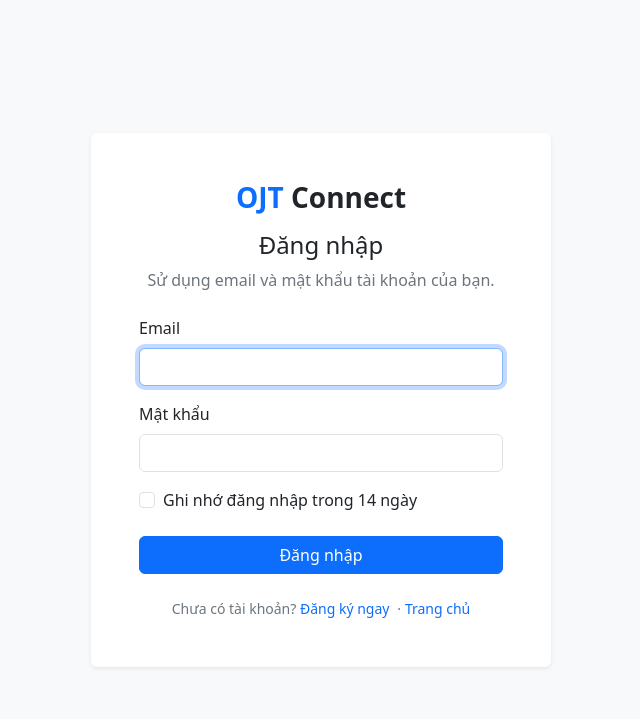
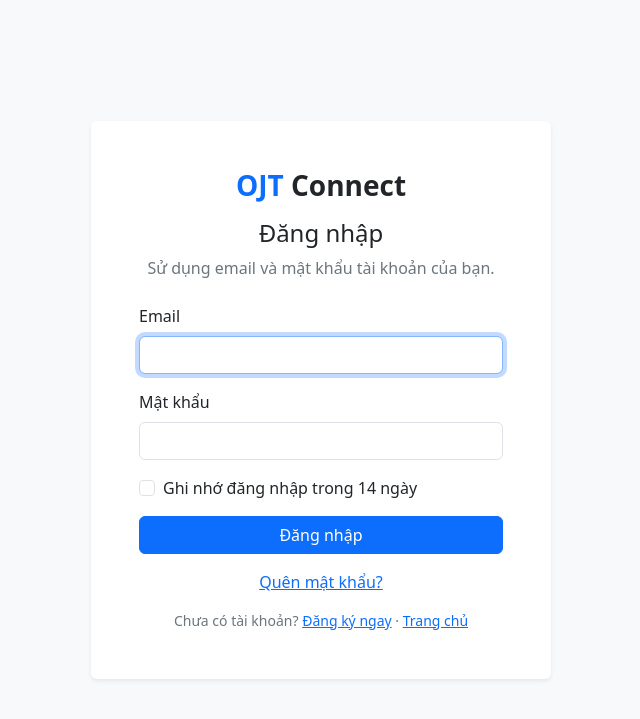
Before and after one commit to cuongtyty26-sudo/bai_ojt2, a Spring Boot app: page /login in a window 1280 px wide. Shown: the top 719 px of the page, without its empty margins (319-959 px from the left). Run offline with Spring Boot 4, Linux system fonts and the light colour scheme; some of the project's set-up classes (security, data sources, template engines, error pages and the like) are left out, and stand-ins take their place.

Commit message:
T4E7A62: secure password reset and change flow

```diff
--- a/src/main/resources/templates/login.html
+++ b/src/main/resources/templates/login.html
@@ -1,66 +1,30 @@
 <!DOCTYPE html>
 <html lang="vi" xmlns:th="http://www.thymeleaf.org">
 <head>
-    <meta charset="UTF-8">
-    <meta name="viewport" content="width=device-width, initial-scale=1">
+    <meta charset="UTF-8"><meta name="viewport" content="width=device-width, initial-scale=1">
     <title>Đăng nhập | OJT Connect</title>
     <link href="https://cdn.jsdelivr.net/npm/bootstrap@5.3.3/dist/css/bootstrap.min.css" rel="stylesheet">
     <link rel="stylesheet" th:href="@{/css/app.css}">
 </head>
 <body class="bg-light">
 <main class="container min-vh-100 d-flex align-items-center justify-content-center py-5">
-    <section class="card border-0 shadow-sm w-100 p-4 p-md-5" style="max-width: 460px;">
-        <a class="text-decoration-none text-center mb-3" th:href="@{/}">
-            <span class="h3 fw-bold text-dark"><span class="text-primary">OJT</span> Connect</span>
-        </a>
-        <h1 class="h4 text-center mb-2">Đăng nhập</h1>
-        <p class="text-secondary text-center mb-4">Sử dụng email và mật khẩu tài khoản của bạn.</p>
-
-        <div th:if="${successMessage}" class="alert alert-success" role="alert" th:text="${successMessage}"></div>
-        <div th:if="${param.reason != null and param.reason[0] == 'locked'}" class="alert alert-danger" role="alert">
-            Tài khoản của bạn đã bị khóa. Vui lòng liên hệ quản trị viên để được hỗ trợ.
-        </div>
-        <div th:if="${param.reason != null and param.reason[0] == 'pending'}" class="alert alert-warning" role="alert">
-            Tài khoản đang chờ quản trị viên phê duyệt. Bạn chưa thể đăng nhập lúc này.
-        </div>
-        <div th:if="${param.reason != null and param.reason[0] == 'rejected'}" class="alert alert-danger" role="alert">
-            Tài khoản đã bị từ chối. Vui lòng liên hệ bộ phận hỗ trợ nếu cần giải đáp.
-        </div>
-        <div th:if="${param.reason != null and param.reason[0] == 'suspended'}" class="alert alert-danger" role="alert">
-            Tài khoản đang bị tạm ngưng. Vui lòng liên hệ quản trị viên.
-        </div>
-        <div th:if="${param.reason != null and param.reason[0] == 'disabled'}" class="alert alert-danger" role="alert">
-            Tài khoản hiện không hoạt động. Vui lòng liên hệ quản trị viên.
-        </div>
-        <div th:if="${param.reason != null and param.reason[0] == 'invalid'}" class="alert alert-danger" role="alert">
-            Email hoặc mật khẩu không chính xác.
-        </div>
-        <div th:if="${param.logout}" class="alert alert-success" role="alert">
-            Bạn đã đăng xuất thành công.
-        </div>
-
-        <form th:action="@{/login}" method="post">
-            <div class="mb-3">
-                <label for="email" class="form-label">Email</label>
-                <input id="email" name="email" type="email" class="form-control"
-                       autocomplete="username" required autofocus>
-            </div>
-            <div class="mb-3">
-                <label for="password" class="form-label">Mật khẩu</label>
-                <input id="password" name="password" type="password" class="form-control"
-                       autocomplete="current-password" required>
-            </div>
-            <div class="form-check mb-4">
-                <input id="remember-me" name="remember-me" type="checkbox" class="form-check-input">
-                <label for="remember-me" class="form-check-label">Ghi nhớ đăng nhập trong 14 ngày</label>
-            </div>
-            <button type="submit" class="btn btn-primary w-100">Đăng nhập</button>
-        </form>
-        <p class="text-center text-secondary small mt-4 mb-0">
-            Chưa có tài khoản? <a th:href="@{/register}" class="text-decoration-none">Đăng ký ngay</a>
-            <span class="mx-1">·</span><a th:href="@{/}" class="text-decoration-none">Trang chủ</a>
-        </p>
-    </section>
-</main>
-</body>
-</html>
+<section class="card border-0 shadow-sm w-100 p-4 p-md-5" style="max-width:460px">
+<a class="text-decoration-none text-center mb-3" th:href="@{/}"><span class="h3 fw-bold text-dark"><span class="text-primary">OJT</span> Connect</span></a>
+<h1 class="h4 text-center mb-2">Đăng nhập</h1><p class="text-secondary text-center mb-4">Sử dụng email và mật khẩu tài khoản của bạn.</p>
+<div th:if="${successMessage}" class="alert alert-success" role="alert" th:text="${successMessage}"></div>
+<div th:if="${param.reason != null and param.reason[0] == 'locked'}" class="alert alert-danger">Tài khoản của bạn đã bị khóa. Vui lòng liên hệ quản trị viên.</div>
+<div th:if="${param.reason != null and param.reason[0] == 'pending'}" class="alert alert-warning">Tài khoản đang chờ quản trị viên phê duyệt.</div>
+<div th:if="${param.reason != null and param.reason[0] == 'rejected'}" class="alert alert-danger">Tài khoản đã bị từ chối.</div>
+<div th:if="${param.reason != null and param.reason[0] == 'suspended'}" class="alert alert-danger">Tài khoản đang bị tạm ngưng.</div>
+<div th:if="${param.reason != null and param.reason[0] == 'disabled'}" class="alert alert-danger">Tài khoản hiện không hoạt động.</div>
+<div th:if="${param.reason != null and param.reason[0] == 'invalid'}" class="alert alert-danger">Email hoặc mật khẩu không chính xác.</div>
+<div th:if="${param.logout}" class="alert alert-success">Bạn đã đăng xuất thành công.</div>
+<form th:action="@{/login}" method="post">
+<div class="mb-3"><label for="email" class="form-label">Email</label><input id="email" name="email" type="email" class="form-control" autocomplete="username" required autofocus></div>
+<div class="mb-3"><label for="password" class="form-label">Mật khẩu</label><input id="password" name="password" type="password" class="form-control" autocomplete="current-password" required></div>
+<div class="form-check mb-3"><input id="remember-me" name="remember-me" type="checkbox" class="form-check-input"><label for="remember-me" class="form-check-label">Ghi nhớ đăng nhập trong 14 ngày</label></div>
+<button type="submit" class="btn btn-primary w-100">Đăng nhập</button>
+</form>
+<p class="text-center mt-3 mb-0"><a th:href="@{/forgot-password}">Quên mật khẩu?</a></p>
+<p class="text-center text-secondary small mt-3 mb-0">Chưa có tài khoản? <a th:href="@{/register}">Đăng ký ngay</a> · <a th:href="@{/}">Trang chủ</a></p>
+</section></main></body></html>
```
